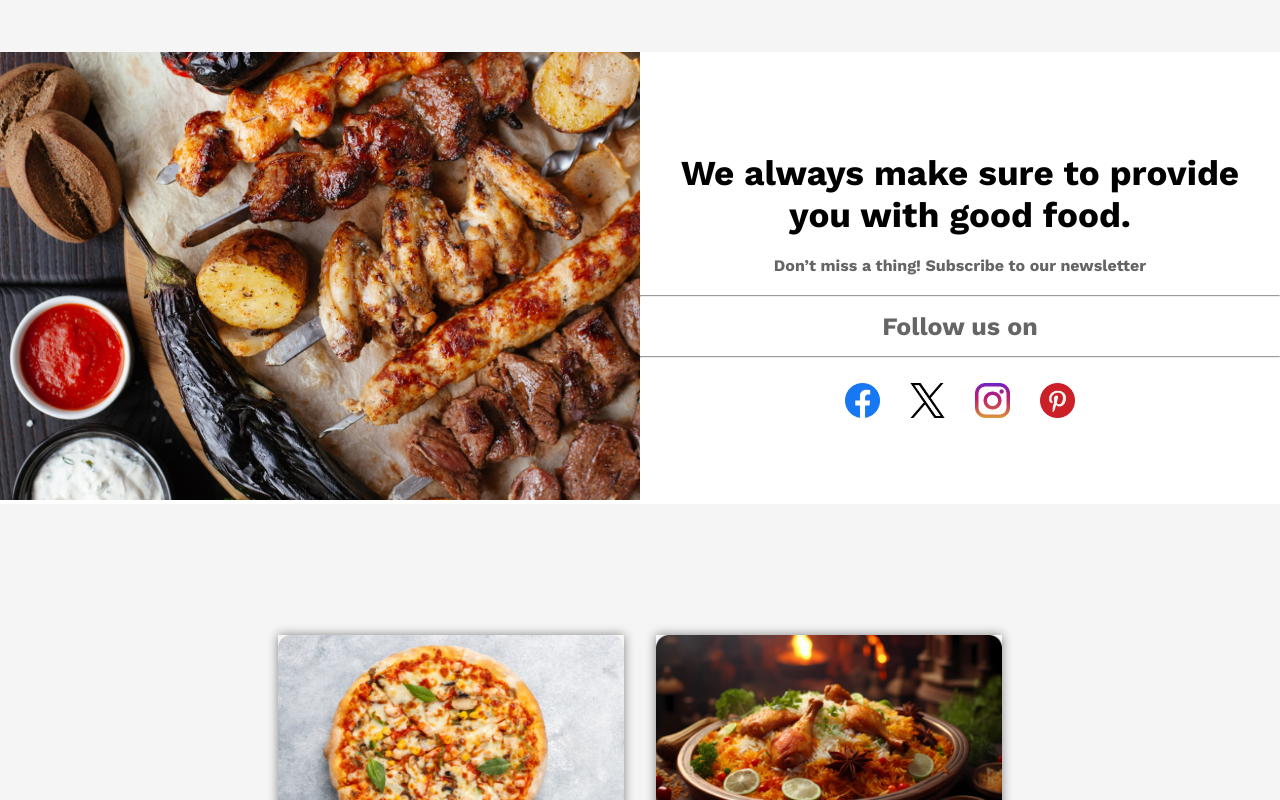
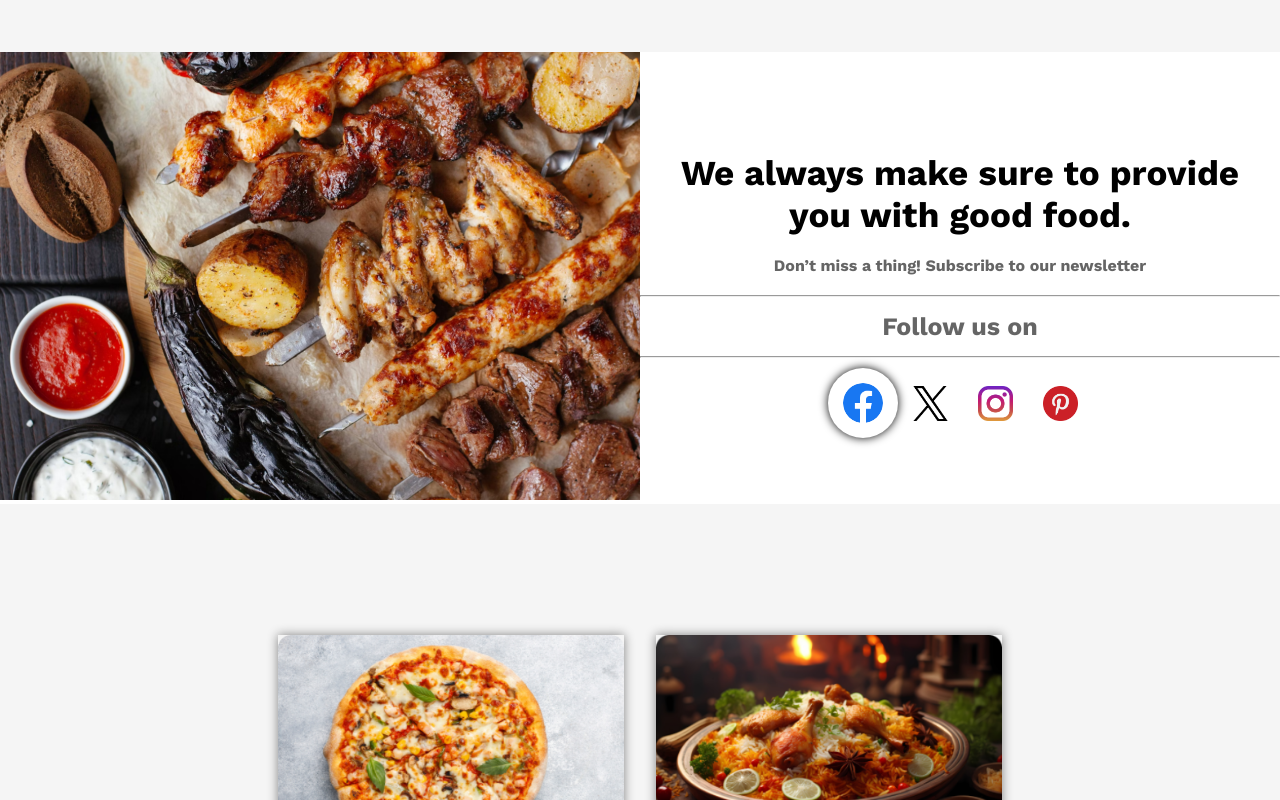
Before and after one commit to Shazzad501/food-resturant, a plain HTML site: page index.html in a window 1280 px wide. In both pictures the pointer is over the picture 862 px from the left and 1888 px from the top of the page. Shown: the part 1488-2288 px from the top of the page. Drawn offline with nearby package versions, Linux system fonts and the light colour scheme.

Commit message:
add hover in icon

```diff
--- a/style.css
+++ b/style.css
@@ -195,6 +195,14 @@ padding: 21px 32px 21px 32px
   height: 35px;
   padding:15px;
 }
+.about-icon img:hover{
+  width:40px;
+  height:40px;
+  cursor: pointer;
+  border-radius: 50%;
+  display:block;
+  box-shadow: 0px 0px 10px black;
+}
 /* About section close */
 
 
```
